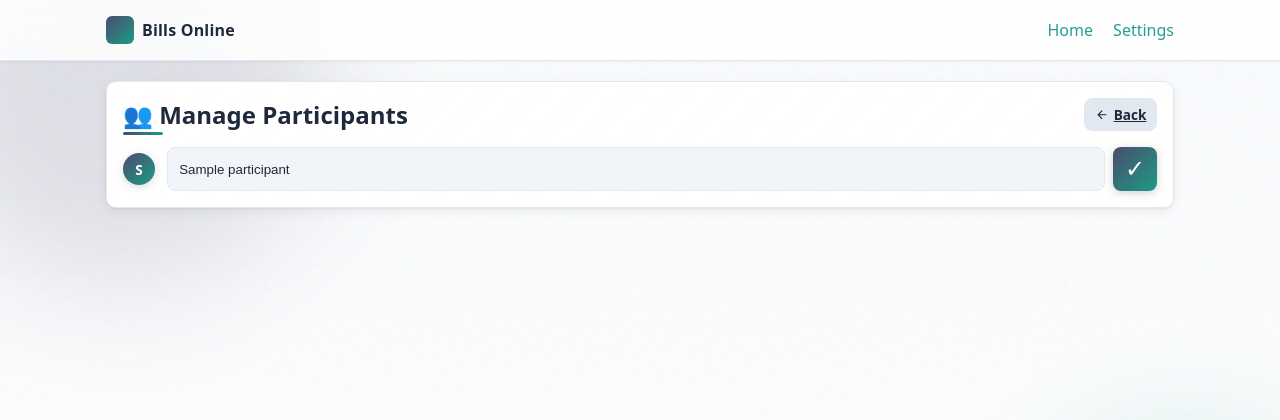
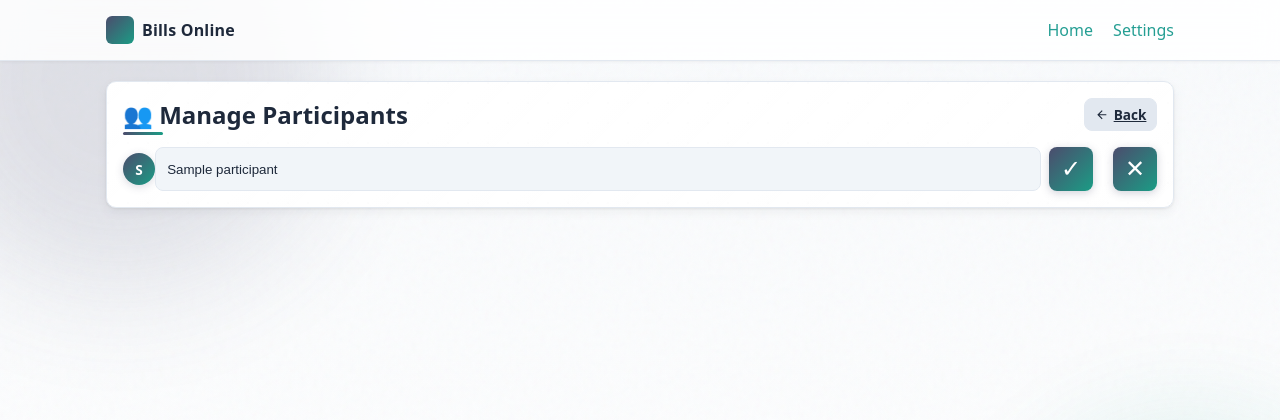
Before and after one commit to phdwight/billsonline, a Flask app: page /participants/ in a window 1280 px wide. Shown: the top 420 px of the page. Run offline with Flask 3, Linux system fonts and the light colour scheme; tables that the repository leaves empty hold one stand-in row (values such as "Sample post").

Commit message:
Add delete functionality for participants in admin page
Co-authored-by: phdwight <2248551+phdwight@users.noreply.github.com>

```diff
--- a/app/repositories.py
+++ b/app/repositories.py
@@ -30,6 +30,14 @@ class ParticipantRepository:
         p.name = name
         db.session.commit()
         return p
+
+    def delete(self, participant_id: int) -> None:
+        p = db.session.get(Participant, participant_id)
+        if p is None:
+            from flask import abort
+            abort(404)
+        db.session.delete(p)
+        db.session.commit()
 
 
 class MonthlyBillRepository:
--- a/app/routes/participants.py
+++ b/app/routes/participants.py
@@ -58,3 +58,12 @@ def update(pid: int):
     participants_repo.update(pid, name)
     flash("Participant updated", "info")
     return redirect(url_for("participants.index"))
+
+
+@bp.post("/<int:pid>/delete")
+def delete(pid: int):
+    """POST /participants/<id>/delete - Delete a participant (DELETE emulation via POST)."""
+    participants_repo = _get_participants_repo()
+    participants_repo.delete(pid)
+    flash("Participant deleted", "info")
+    return redirect(url_for("participants.index"))
--- a/app/templates/participants.html
+++ b/app/templates/participants.html
@@ -8,7 +8,8 @@
 
   <div class="participant-edit-list">
     {% for p in participants %}
-    <form method="post" action="{{ url_for('participants.update', pid=p.id) }}" class="participant-edit-row">
+    <div class="participant-edit-row">
+      <form method="post" action="{{ url_for('participants.update', pid=p.id) }}" style="display: flex; flex: 1; align-items: center;">
         <input type="hidden" name="csrf_token" value="{{ csrf_token() }}">
         <span class="participant-avatar">{{ p.name[0].upper() }}</span>
         <div class="input-with-button">
@@ -16,6 +17,11 @@
           <button type="submit" class="btn btn-primary btn-icon" title="Save changes">✓</button>
         </div>
       </form>
+      <form method="post" action="{{ url_for('participants.delete', pid=p.id) }}" style="margin-left: 0.5rem;" onsubmit="return confirm('Are you sure you want to delete {{ p.name }}? This will also remove them from all months.');">
+        <input type="hidden" name="csrf_token" value="{{ csrf_token() }}">
+        <button type="submit" class="btn btn-danger btn-icon" title="Delete {{ p.name }}">✕</button>
+      </form>
+    </div>
     {% else %}
     <div class="empty-state">No participants yet. Add one from the home page.</div>
     {% endfor %}
```
Also changed, not shown: tests/test_repositories.py (+9 -0 lines), tests/test_routes.py (+10 -0 lines), README.md, billsonline.db. Lines whose indentation alone changed are shown as unchanged.
